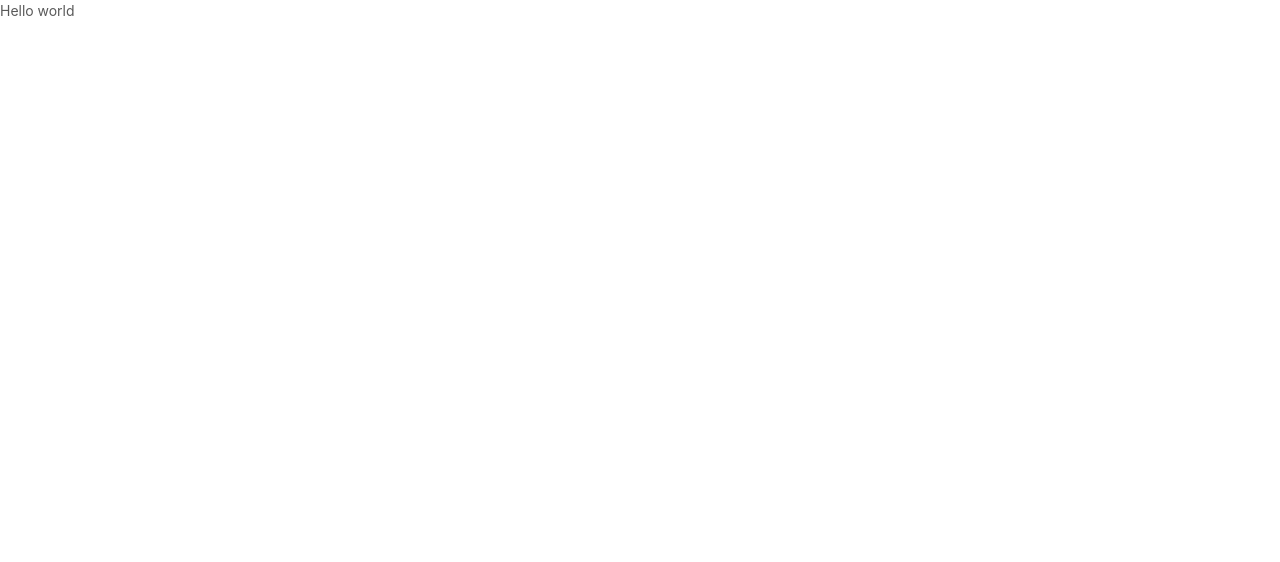
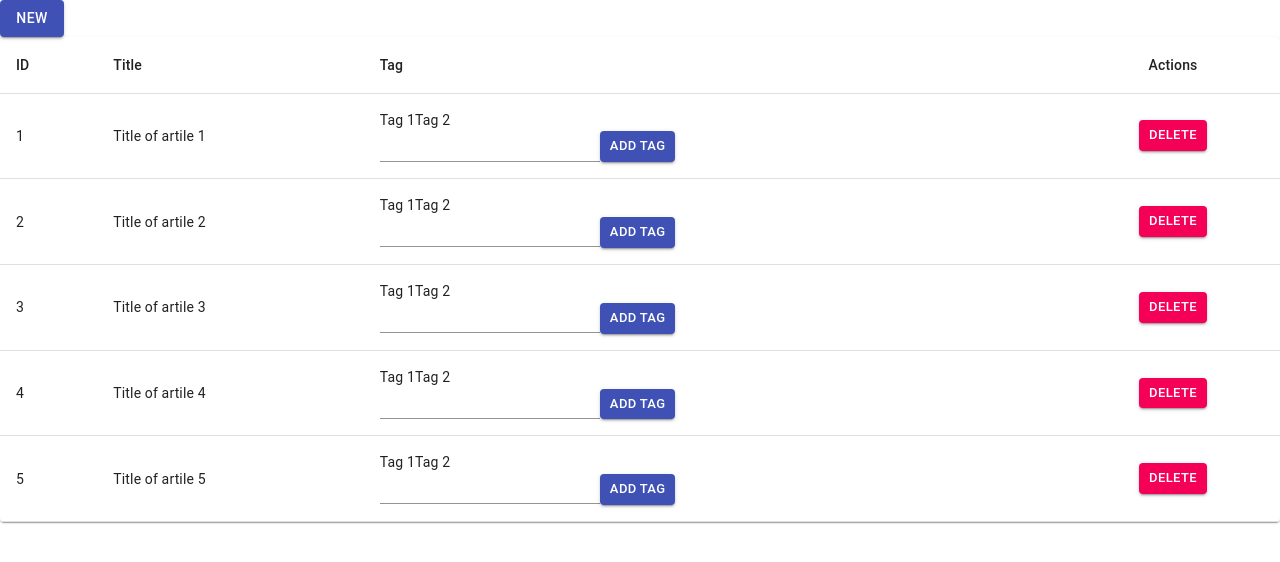
Before and after one commit to AndyLiao8/NewVM, a React app: page / in a window 1280 px wide. Shown: the top 562 px of the page. Built offline with nearby package versions, Linux system fonts and the light colour scheme; the HTML template or start-up script is replaced by a standard one.

Commit message:
add ui for kb list

```diff
--- a/src/View/App.tsx
+++ b/src/View/App.tsx
@@ -1,8 +1,9 @@
 import * as React from 'react';
+import KBList from './KBList/KBList';
 
 const App = () => (
     <React.Fragment>
-        Hello world
+        <KBList />
     </React.Fragment>
 );
 
--- a/src/View/KBList/KBList.tsx
+++ b/src/View/KBList/KBList.tsx
@@ -1,6 +1,79 @@
 import * as React from 'react';
+import clsx from 'clsx';
+import Button from '@material-ui/core/Button';
+import Input from '@material-ui/core/Input';
+import Table from '@material-ui/core/Table';
+import TableBody from '@material-ui/core/TableBody';
+import TableCell from '@material-ui/core/TableCell';
+import TableHead from '@material-ui/core/TableHead';
+import TableRow from '@material-ui/core/TableRow';
+import Paper from '@material-ui/core/Paper';
 
+const rows = [
+  {id: 1, title: 'Title of artile 1'},
+  {id: 2, title: 'Title of artile 2'},
+  {id: 3, title: 'Title of artile 3'},
+  {id: 4, title: 'Title of artile 4'},
+  {id: 5, title: 'Title of artile 5'},
+];
+
+const tag = (props) => {
+  return (
+    <td className={clsx('MuiTableCell-root','MuiTableCell-body', 'MuiTableCell-alignLeft')}>
+      <span>
+        <span className="tag">Tag 1</span>
+        <span className="tag">Tag 2</span>
+      </span>
+      <br />
+      <Input />
+      <Button variant="contained" color="primary" size="small" onClick={props.addTag}>
+        Add Tag
+      </Button>
+    </td>
+  )
+}
+
+const deleteArticle = (props) => {
+  return (
+    <td className={clsx('MuiTableCell-root','MuiTableCell-body', 'MuiTableCell-alignCenter')}>
+      <Button variant="contained" color="secondary" size="small">
+        Delete
+      </Button>
+    </td>
+  )
+}
 
 export default (props) => {
-
+  return (
+    <div>
+      <Button variant="contained" color="primary">
+        New
+      </Button>
+      <Paper>
+        <Table>
+          <TableHead>
+            <TableRow>
+              <TableCell>ID</TableCell>
+              <TableCell align="left">Title</TableCell>
+              <TableCell align="left">Tag</TableCell>
+              <TableCell align="center">Actions</TableCell>
+            </TableRow>
+          </TableHead>
+          <TableBody>
+            {rows.map(row => (
+              <TableRow key={row.id}>
+                <TableCell component="th" scope="row">
+                  {row.id}
+                </TableCell>
+                <TableCell align="left">{row.title}</TableCell>
+                <TableCell align="left" component={tag}>
+                </TableCell>
+                <TableCell align="center" component={deleteArticle}></TableCell>
+              </TableRow>
+            ))}
+          </TableBody>
+        </Table>
+      </Paper>
+    </div>
+  )
 }
--- a/src/vm.application/appHomeService.ts
+++ b/src/vm.application/appHomeService.ts
@@ -3,3 +3,7 @@ import * as tagActions from 'src/vm.domain/actions/tagActions';
 export const getAllTag = (dispatch) => {
     dispatch(tagActions.getTags());
 };
+
+export const addTag = (dispatch) => {
+    dispatch(tagActions.addTag());
+};
--- a/src/vm.domain/actionTypes/tag.ts
+++ b/src/vm.domain/actionTypes/tag.ts
@@ -1,2 +1,3 @@
 export const getTags = 'tag.getTags';
+export const addTag = 'tag.addTag';
 export const updateTags = 'tag.updateTags';
--- a/src/vm.domain/actions/tagActions.ts
+++ b/src/vm.domain/actions/tagActions.ts
@@ -7,6 +7,11 @@ export const getTags = (): Action<any, any> => ({
     type: types.getTags,
 });
 
+export const addTag = (tag: Map<number, Tag>): Action<number, Map<number, Tag>> => ({
+    type: types.addTag,
+    payload: tag,
+});
+
 export const updateTages = (tags: Map<number, Tag>): Action<number, Map<number, Tag>> => ({
     type: types.updateTags,
     payload: tags,
```
Also changed, not shown: 1 other file (tests, documents, lock files or other folders).
